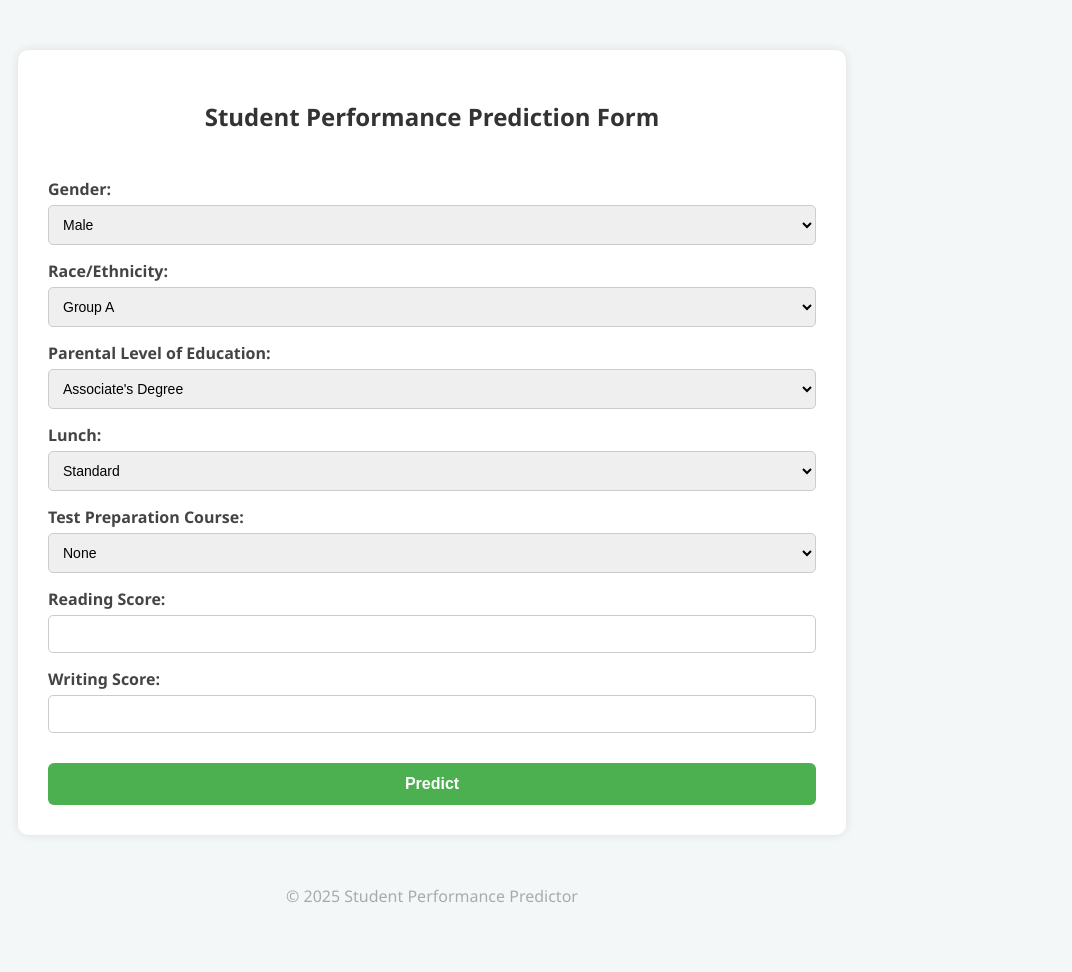
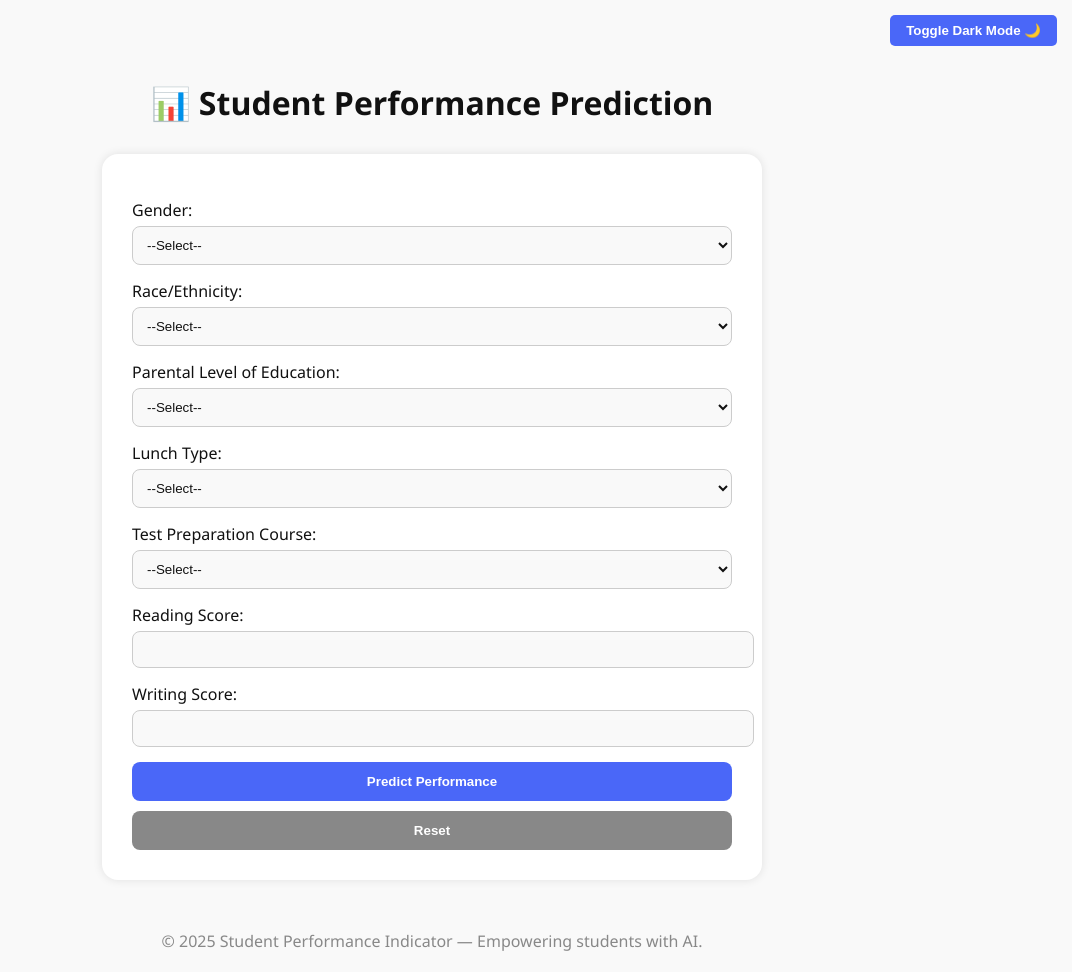
Before and after one commit to sarveshnatkar12/Student_Performance_Indicator, a Flask app: page /predictdata in a window 1280 px wide. Shown: the whole page, without its empty margins (208-1280 px from the left). Before the commit the page ends 902 px from the top, so only its background shows below. Run offline with Flask 3, Linux system fonts and the light colour scheme.

Commit message:
updated UI

```diff
--- a/templates/home.html
+++ b/templates/home.html
@@ -2,130 +2,133 @@
 <html lang="en">
 <head>
     <meta charset="UTF-8">
-    <title>Student Performance Predictor</title>
+    <title>Student Performance Form</title>
+    <meta name="viewport" content="width=device-width, initial-scale=1.0">
     <style>
-        body {
-            font-family: 'Segoe UI', Tahoma, Geneva, Verdana, sans-serif;
-            background: #f4f7f8;
-            margin: 0;
-            padding: 0;
+        :root {
+            --bg-color: #f9f9f9;
+            --text-color: #111;
+            --form-bg: #fff;
+            --btn-bg: #4A67F8;
+            --btn-color: #fff;
         }
 
-        .container {
-            width: 60%;
-            margin: auto;
-            margin-top: 50px;
-            background-color: #ffffff;
-            padding: 30px;
-            box-shadow: 0px 0px 10px rgba(0, 0, 0, 0.1);
-            border-radius: 10px;
+        body.dark-mode {
+            --bg-color: #121212;
+            --text-color: #e0e0e0;
+            --form-bg: #1e1e1e;
+            --btn-bg: #6c63ff;
         }
 
-        h2 {
+        body {
+            margin: 0;
+            font-family: 'Segoe UI', Tahoma, Geneva, Verdana, sans-serif;
+            background-color: var(--bg-color);
+            color: var(--text-color);
+            transition: background-color 0.3s, color 0.3s;
+        }
+
+        header {
+            padding: 15px;
+            text-align: right;
+        }
+
+        .toggle-switch {
+            cursor: pointer;
+            padding: 8px 16px;
+            background-color: var(--btn-bg);
+            color: var(--btn-color);
+            border: none;
+            border-radius: 5px;
+            font-weight: bold;
+        }
+
+        h1 {
             text-align: center;
-            color: #333333;
-            margin-bottom: 30px;
+            margin-top: 20px;
         }
 
         form {
-            display: flex;
-            flex-direction: column;
+            max-width: 600px;
+            margin: 30px auto;
+            padding: 30px;
+            background-color: var(--form-bg);
+            border-radius: 16px;
+            box-shadow: 0 0 10px rgba(0,0,0,0.1);
         }
 
         label {
-            margin-top: 15px;
-            font-weight: 600;
-            color: #444;
+            display: block;
+            margin: 15px 0 5px;
         }
 
         input, select {
+            width: 100%;
             padding: 10px;
-            border: 1px solid #cccccc;
-            border-radius: 5px;
-            margin-top: 5px;
-            font-size: 14px;
+            border-radius: 8px;
+            border: 1px solid #ccc;
+            background-color: var(--bg-color);
+            color: var(--text-color);
         }
 
-        button {
-            margin-top: 30px;
-            padding: 12px;
-            font-size: 16px;
-            font-weight: bold;
-            background-color: #4CAF50;
-            color: white;
-            border: none;
-            border-radius: 6px;
-            cursor: pointer;
-            transition: background-color 0.3s;
+        input::placeholder {
+            color: #888;
         }
 
-        button:hover {
-            background-color: #45a049;
+        .btn {
+            width: 100%;
+            margin-top: 15px;
+            background-color: var(--btn-bg);
+            color: var(--btn-color);
+            padding: 12px;
+            border: none;
+            border-radius: 8px;
+            font-weight: bold;
+            cursor: pointer;
         }
 
-        .result {
-            margin-top: 30px;
-            padding: 20px;
-            background-color: #e7f5e6;
-            border-left: 6px solid #4CAF50;
-            font-size: 18px;
-            color: #2e7d32;
-            font-weight: bold;
-            border-radius: 8px;
-        }
-
-        .feedback {
-            font-size: 1.5rem;
+        .btn-reset {
+            background-color: #888;
             margin-top: 10px;
         }
 
-        .progress-container {
-            margin-top: 20px;
-            background-color: #ddd;
-            border-radius: 20px;
-            overflow: hidden;
-            height: 25px;
-        }
-
-        .progress-bar {
-            height: 100%;
+        .result-box {
+            max-width: 600px;
+            margin: 20px auto;
+            background-color: var(--form-bg);
+            padding: 20px;
+            border-radius: 16px;
             text-align: center;
-            line-height: 25px;
-            color: white;
-            font-weight: bold;
-            transition: width 1s ease;
-        }
-
-        .download-btn {
-            margin-top: 20px;
-            padding: 10px 20px;
-            background-color: #2196F3;
-            color: white;
-            font-weight: bold;
-            border: none;
-            border-radius: 5px;
-            cursor: pointer;
+            font-size: 1.2rem;
+            box-shadow: 0 0 10px rgba(0,0,0,0.1);
         }
 
         footer {
-            margin-top: 50px;
             text-align: center;
-            color: #aaa;
+            padding: 20px;
+            color: #888;
         }
     </style>
 </head>
 <body>
-    <div class="container">
-        <h2>Student Performance Prediction Form</h2>
-        <form action="/predictdata" method="POST">
+
+<header>
+    <button class="toggle-switch" onclick="toggleDarkMode()">Toggle Dark Mode 🌙</button>
+</header>
+
+<h1>📊 Student Performance Prediction</h1>
+
+<form action="/predictdata" method="post" id="performanceForm">
     <label for="gender">Gender:</label>
-            <select name="gender" required>
+    <select name="gender" required id="gender">
+        <option value="">--Select--</option>
         <option value="male">Male</option>
         <option value="female">Female</option>
     </select>
 
     <label for="ethnicity">Race/Ethnicity:</label>
-            <select name="ethnicity" required>
+    <select name="ethnicity" required id="ethnicity">
+        <option value="">--Select--</option>
         <option value="group A">Group A</option>
         <option value="group B">Group B</option>
         <option value="group C">Group C</option>
@@ -134,94 +137,89 @@
     </select>
 
     <label for="parental_level_of_education">Parental Level of Education:</label>
-            <select name="parental_level_of_education" required>
+    <select name="parental_level_of_education"
+            title="Choose the highest qualification of your parent or guardian. Helps us analyze the home education environment."
+            required id="parental_level_of_education">
+        <option value="">--Select--</option>
+        <option value="some high school">Some High School</option>
+        <option value="high school">High School</option>
+        <option value="some college">Some College</option>
         <option value="associate's degree">Associate's Degree</option>
         <option value="bachelor's degree">Bachelor's Degree</option>
         <option value="master's degree">Master's Degree</option>
-                <option value="some college">Some College</option>
-                <option value="some high school">Some High School</option>
-                <option value="high school">High School</option>
     </select>
 
-            <label for="lunch">Lunch:</label>
-            <select name="lunch" required>
+    <label for="lunch">Lunch Type:</label>
+    <select name="lunch"
+            title="Free/Reduced lunch often reflects students from lower-income families. This can impact learning access."
+            required id="lunch">
+        <option value="">--Select--</option>
         <option value="standard">Standard</option>
         <option value="free/reduced">Free/Reduced</option>
     </select>
 
     <label for="test_preparation_course">Test Preparation Course:</label>
-            <select name="test_preparation_course" required>
+    <select name="test_preparation_course"
+            title="Shows if student has taken a formal prep course before the exam. Prepped students tend to score better."
+            required id="test_preparation_course">
+        <option value="">--Select--</option>
         <option value="none">None</option>
         <option value="completed">Completed</option>
     </select>
 
     <label for="reading_score">Reading Score:</label>
-            <input type="number" name="reading_score" min="0" max="100" required>
+    <input type="number" name="writing_score" id="reading_score" min="0" max="100"
+           title="Enter your reading exam score. Reflects comprehension and interpretation skills." required>
 
     <label for="writing_score">Writing Score:</label>
-            <input type="number" name="writing_score" min="0" max="100" required>
+    <input type="number" name="reading_score" id="writing_score" min="0" max="100"
+           title="Enter your writing exam score. Reflects grammar, coherence and written communication." required>
 
-            <button type="submit">Predict</button>
+    <button type="submit" class="btn">Predict Performance</button>
+    <button type="reset" class="btn btn-reset" onclick="clearPrediction()">Reset</button>
 </form>
 
 {% if results %}
-        <div class="result">
-            Predicted Score: <strong>{{ results }}%</strong>
+<div class="result-box" id="resultBox">
+    📌 <strong>Predicted Math Score:</strong> {{ results }} <br><br>
 
-            <div class="feedback">
-                {% if results >= 90 %}
-                    🌟 Outstanding!
-                {% elif results >= 80 %}
-                    👏 Great Job!
-                {% elif results >= 60 %}
-                    👍 Good Effort!
+    {% if results < 50 %}
+        ⚠️ You may need to focus more on Math concepts. Try using additional support like online tutorials or asking for help.
+    {% elif results < 70 %}
+        👍 You are doing okay, but there's room to grow. Try practicing consistently to boost your score.
+    {% elif results < 90 %}
+        ✅ You're doing well! Just a bit more effort and you could reach top scores.
     {% else %}
-                    💪 Keep Practicing!
+        🌟 Excellent! Your math preparation is on point.
     {% endif %}
 </div>
+{% endif %}
 
-            <div class="progress-container">
-                <div class="progress-bar" id="progressBar" style="width: {{ results }}%;">
-                    {{ results }}%
-                </div>
-            </div>
-
-            <button class="download-btn" onclick="downloadResult({{ results }})">Download Result</button>
-        </div>
-
-        <audio id="successAudio" src="https://www.soundjay.com/buttons/sounds/button-29.mp3" preload="auto"></audio>
-        <audio id="failAudio" src="https://www.soundjay.com/button/sounds/beep-10.mp3" preload="auto"></audio>
+<footer>
+    &copy; 2025 Student Performance Indicator — Empowering students with AI.
+</footer>
 
 <script>
-            const score = {{ results }};
-            const bar = document.getElementById('progressBar');
-            if (score >= 90) {
-                bar.style.backgroundColor = '#4CAF50'; // green
-                document.getElementById('successAudio').play();
-            } else if (score >= 70) {
-                bar.style.backgroundColor = '#FFC107'; // amber
-                document.getElementById('successAudio').play();
-            } else {
-                bar.style.backgroundColor = '#F44336'; // red
-                document.getElementById('failAudio').play();
+    function toggleDarkMode() {
+        document.body.classList.toggle("dark-mode");
     }
 
-            function downloadResult(score) {
-                const element = document.createElement("a");
-                const text = `Student Performance Prediction\nPredicted Score: ${score}%`;
-                const file = new Blob([text], { type: 'text/plain' });
-                element.href = URL.createObjectURL(file);
-                element.download = "student_prediction_result.txt";
-                document.body.appendChild(element);
-                element.click();
-                document.body.removeChild(element);
+    function clearPrediction() {
+        const box = document.getElementById("resultBox");
+        if (box) box.remove();
     }
+
+    // Autofill form with previous inputs after prediction (to preserve inputs without interfering with reset)
+    window.onload = function () {
+        const data = {{ request.form | tojson }};
+        for (const key in data) {
+            const input = document.getElementsByName(key)[0];
+            if (input) {
+                input.value = data[key];
+            }
+        }
+    };
 </script>
-        {% endif %}
-    </div>
 
-    <footer>
-        <p>&copy; 2025 Student Performance Predictor</p>
-    </footer>
 </body>
 </html>
```
Also changed, not shown: templates/index.html (+141 -36 lines), 1 other file. Lines whose indentation alone changed are shown as unchanged.
